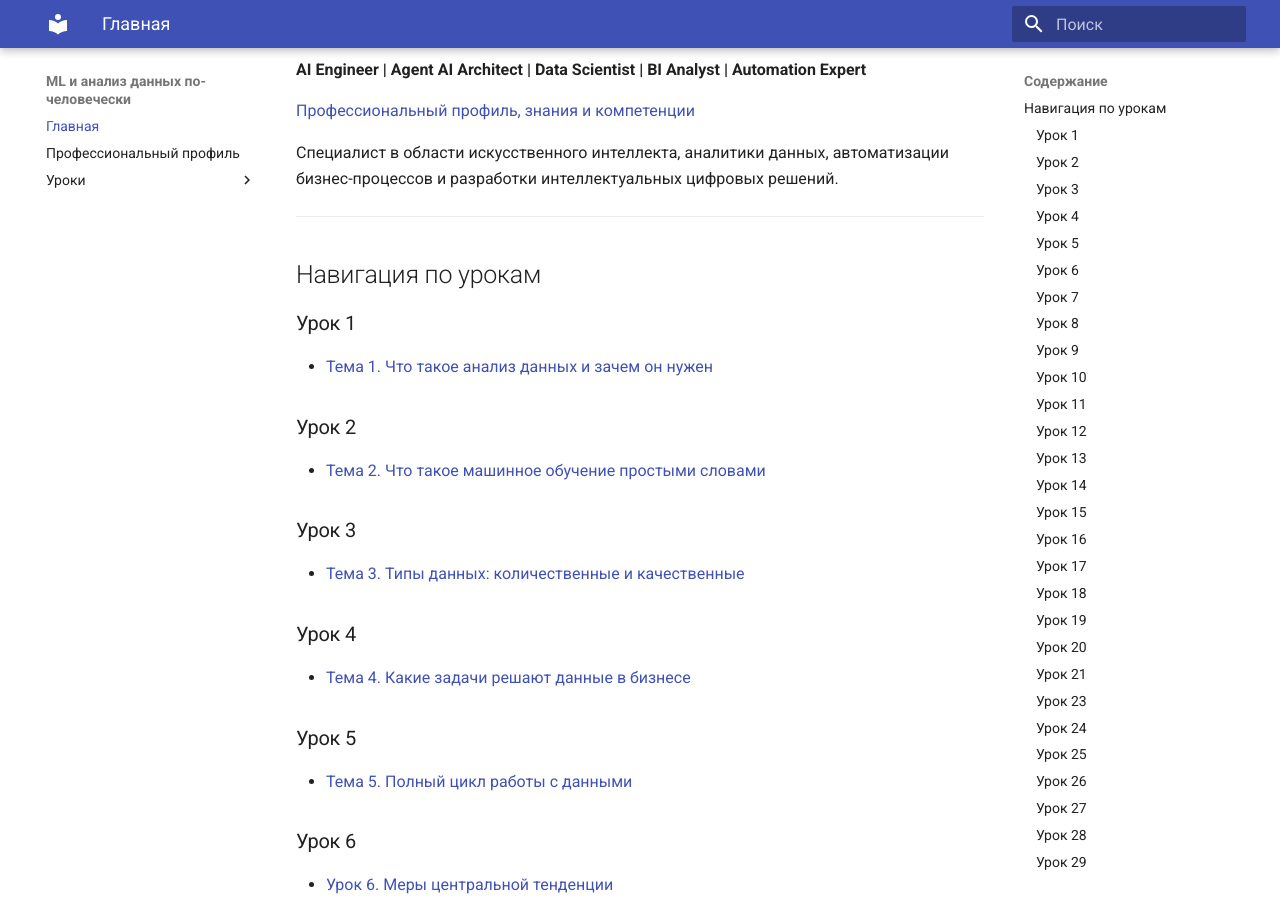
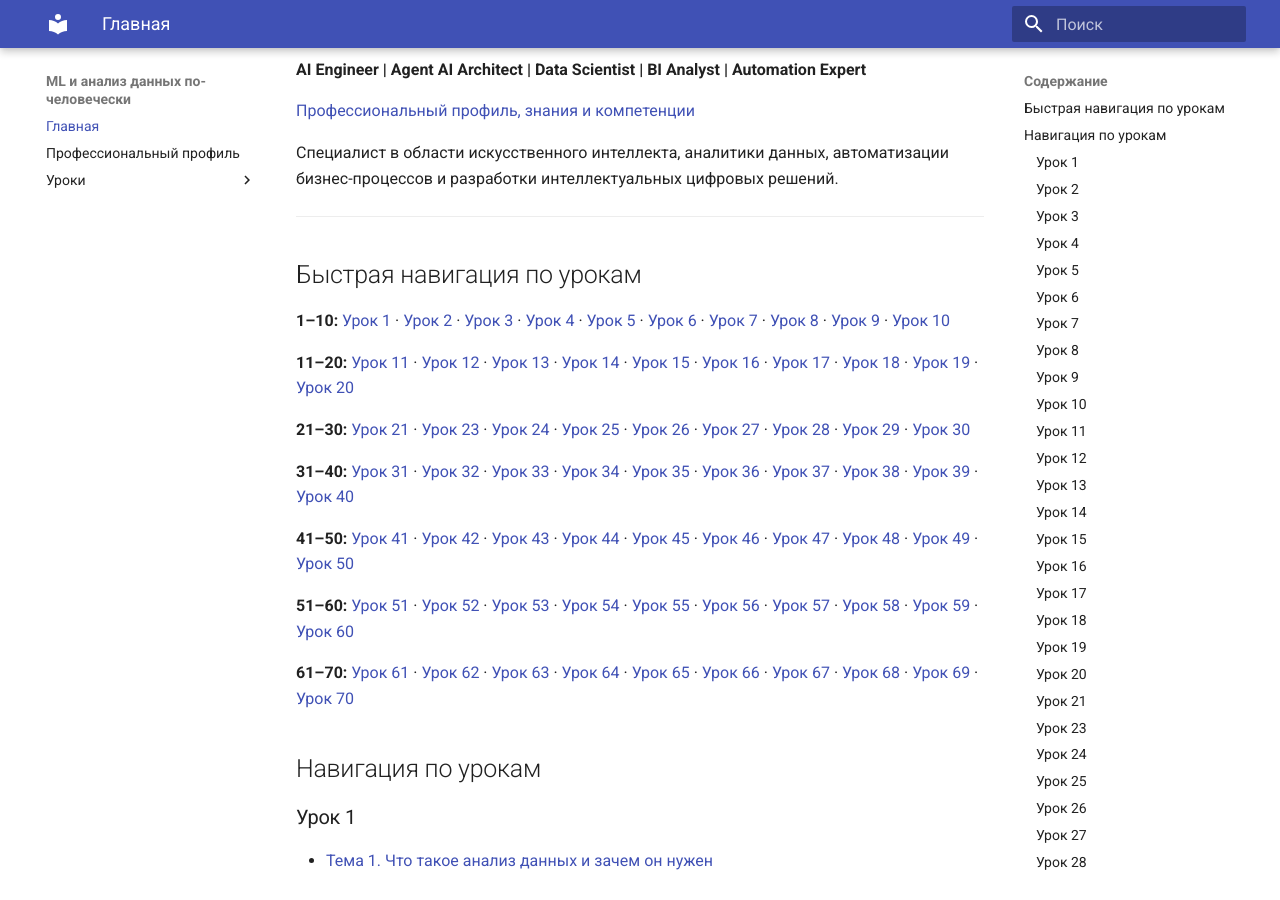
Before and after one commit to NiiyazG/ml-ds-channel-pages, an MkDocs documentation site: the page built from docs/index.md, in a window 1280 px wide and 900 px high, scrolled down 844 px. Built offline with MkDocs 1.6.1 and Material for MkDocs 9.7.7, drawn with Linux system fonts in a browser that asks for light colours.

Commit message:
Add quick lesson navigation to homepage

```diff
--- a/docs/index.md
+++ b/docs/index.md
@@ -11,6 +11,22 @@ https://t.me/ML_DS_one
 Специалист в области искусственного интеллекта, аналитики данных, автоматизации бизнес-процессов и разработки интеллектуальных цифровых решений.
 
 ---
+
+## Быстрая навигация по урокам
+
+**1–10:** [Урок 1](#урок-1) · [Урок 2](#урок-2) · [Урок 3](#урок-3) · [Урок 4](#урок-4) · [Урок 5](#урок-5) · [Урок 6](#урок-6) · [Урок 7](#урок-7) · [Урок 8](#урок-8) · [Урок 9](#урок-9) · [Урок 10](#урок-10)
+
+**11–20:** [Урок 11](#урок-11) · [Урок 12](#урок-12) · [Урок 13](#урок-13) · [Урок 14](#урок-14) · [Урок 15](#урок-15) · [Урок 16](#урок-16) · [Урок 17](#урок-17) · [Урок 18](#урок-18) · [Урок 19](#урок-19) · [Урок 20](#урок-20)
+
+**21–30:** [Урок 21](#урок-21) · [Урок 23](#урок-23) · [Урок 24](#урок-24) · [Урок 25](#урок-25) · [Урок 26](#урок-26) · [Урок 27](#урок-27) · [Урок 28](#урок-28) · [Урок 29](#урок-29) · [Урок 30](#урок-30)
+
+**31–40:** [Урок 31](#урок-31) · [Урок 32](#урок-32) · [Урок 33](#урок-33) · [Урок 34](#урок-34) · [Урок 35](#урок-35) · [Урок 36](#урок-36) · [Урок 37](#урок-37) · [Урок 38](#урок-38) · [Урок 39](#урок-39) · [Урок 40](#урок-40)
+
+**41–50:** [Урок 41](#урок-41) · [Урок 42](#урок-42) · [Урок 43](#урок-43) · [Урок 44](#урок-44) · [Урок 45](#урок-45) · [Урок 46](#урок-46) · [Урок 47](#урок-47) · [Урок 48](#урок-48) · [Урок 49](#урок-49) · [Урок 50](#урок-50)
+
+**51–60:** [Урок 51](#урок-51) · [Урок 52](#урок-52) · [Урок 53](#урок-53) · [Урок 54](#урок-54) · [Урок 55](#урок-55) · [Урок 56](#урок-56) · [Урок 57](#урок-57) · [Урок 58](#урок-58) · [Урок 59](#урок-59) · [Урок 60](#урок-60)
+
+**61–70:** [Урок 61](#урок-61) · [Урок 62](#урок-62) · [Урок 63](#урок-63) · [Урок 64](#урок-64) · [Урок 65](#урок-65) · [Урок 66](#урок-66) · [Урок 67](#урок-67) · [Урок 68](#урок-68) · [Урок 69](#урок-69) · [Урок 70](#урок-70)
 
 ## Навигация по урокам
 
```
